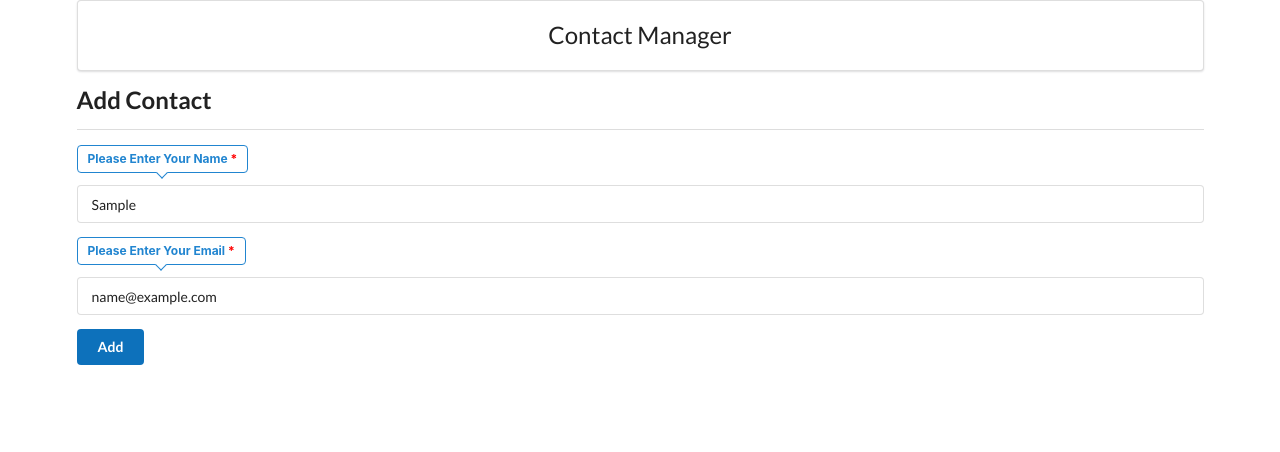
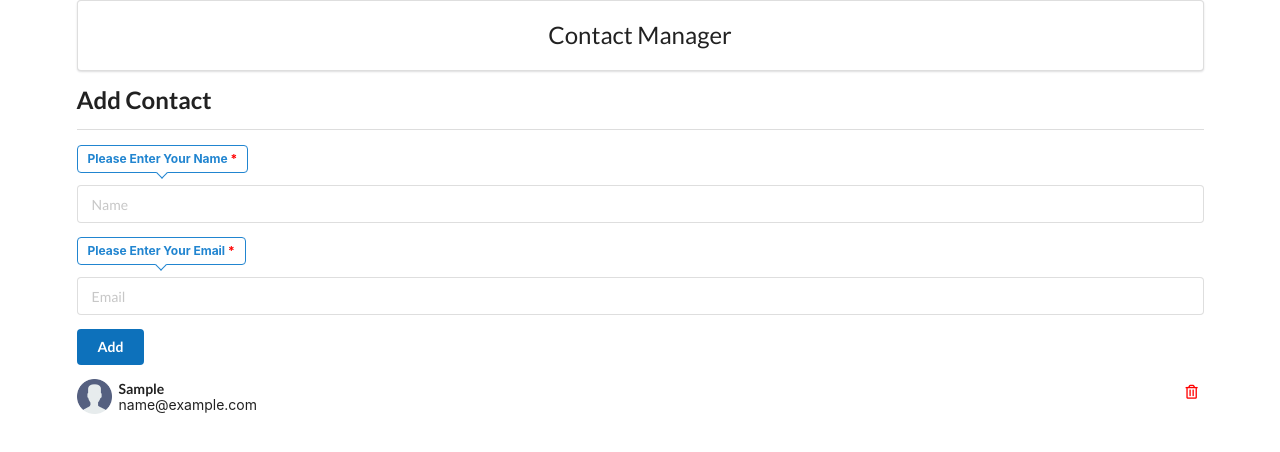
Before and after one commit to mishurahman616/contact-app, a React (Create React App) app: page / in a window 1280 px wide. Both pictures are taken after typing "Sample", "name@example.com" into the empty fields and a click on the button "Add". Shown: the top 452 px of the page. Built offline with nearby package versions, Linux system fonts and the light colour scheme.

Commit message:
passing data from child to parent component
By passing function as argument we can pass data from child component to parent component

```diff
--- a/src/components/AddContact.js
+++ b/src/components/AddContact.js
@@ -1,20 +1,24 @@
 //functional component example - Contact add form
 import React, {useState} from "react";
-const AddContact = () => {
+const AddContact = (props) => {
     const [name, setName] = useState("");
     const [email, setEmail] = useState("");
     const add = (e) =>{
         e.preventDefault();
-        if(name=="" || email ==""){
+        if(name==="" || email ===""){
             alert("All fields are mandatory");
             return;
         }
+        props.addContactHandler({name:name, email:email})
+        setName("");
+        setEmail("");
+    }
 
-    }
+
     return (
         <div className="ui main">
             <h2>Add Contact</h2>
-            <form class="ui fluid form" onSubmit={add}>
+            <form className="ui fluid form" onSubmit={add}>
                 <div className="ui divider"></div>
                 <div className="field" placeholder="Last Name">
                     <div className="ui pointing below blue basic label">
--- a/src/components/App.js
+++ b/src/components/App.js
@@ -5,11 +5,14 @@ import AddContact from './AddContact';
 import ContactList from './ContactList';
 
 function App() {
-const [contacts, setStates] = useState([]);
+const [contacts, setContact] = useState([]);
+const addContactHandler = (contact)=>{
+  setContact([...contacts, contact]);
+}
   return (
     <div className='ui container'>
       <Header />
-      <AddContact />
+      <AddContact addContactHandler={addContactHandler}/>
       <ContactList contacts={contacts}/>
     </div>
   );
--- a/src/components/ContactCard.js
+++ b/src/components/ContactCard.js
@@ -4,7 +4,7 @@ const ContactCard = (props) =>{
     const {id, name, email} = props.contact;
     return(
         <div className="item">
-        <div class="right floated content">
+        <div className="right floated content">
             <i className="trash alternate outline icon" style={{color:"red", marginTop: "5px"}}></i>
         </div>
         <img className="ui mini avater image" src={userIcon} alt="user" />
--- a/src/components/Header.js
+++ b/src/components/Header.js
@@ -4,7 +4,7 @@ class Header extends react.Component{
     render(){
         return(
             <div className="ui one item menu">
-                <h2 class="item">
+                <h2 className="item">
                     Contact Manager
                 </h2>
             </div>
```
